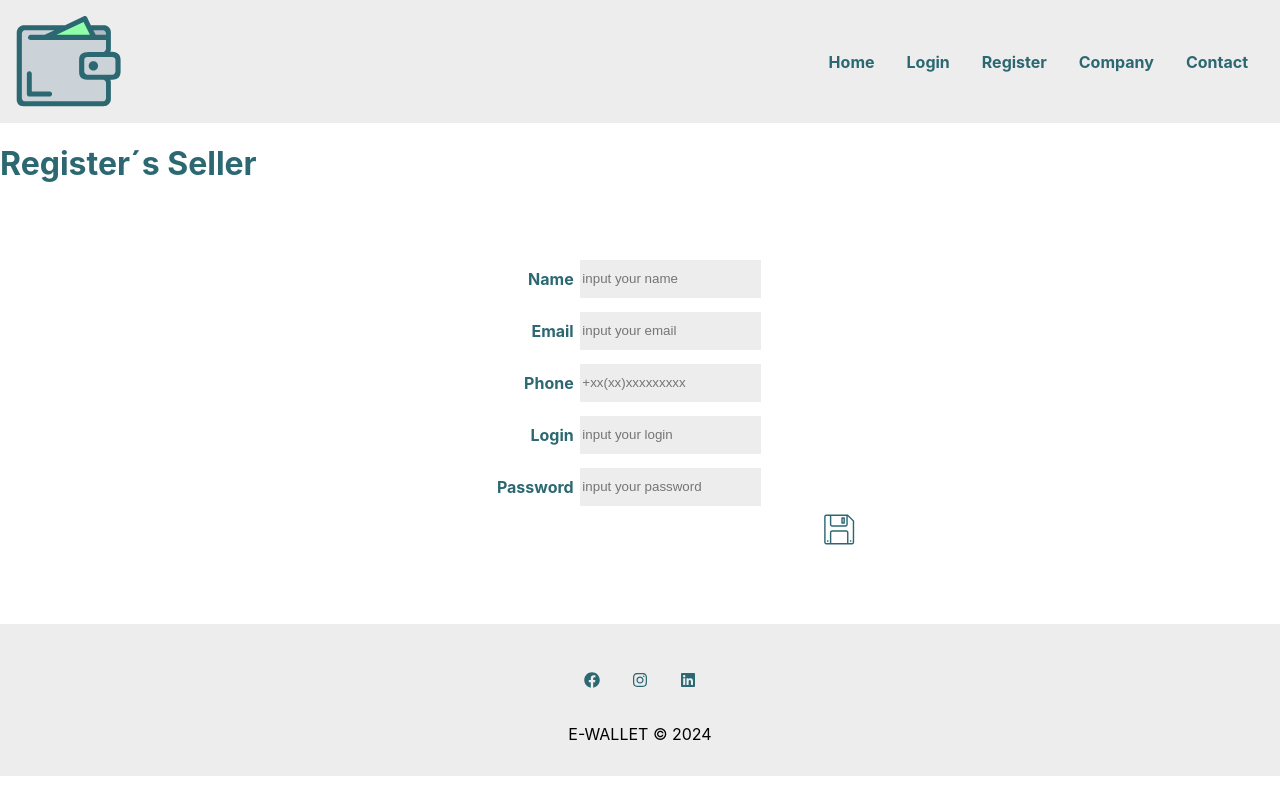
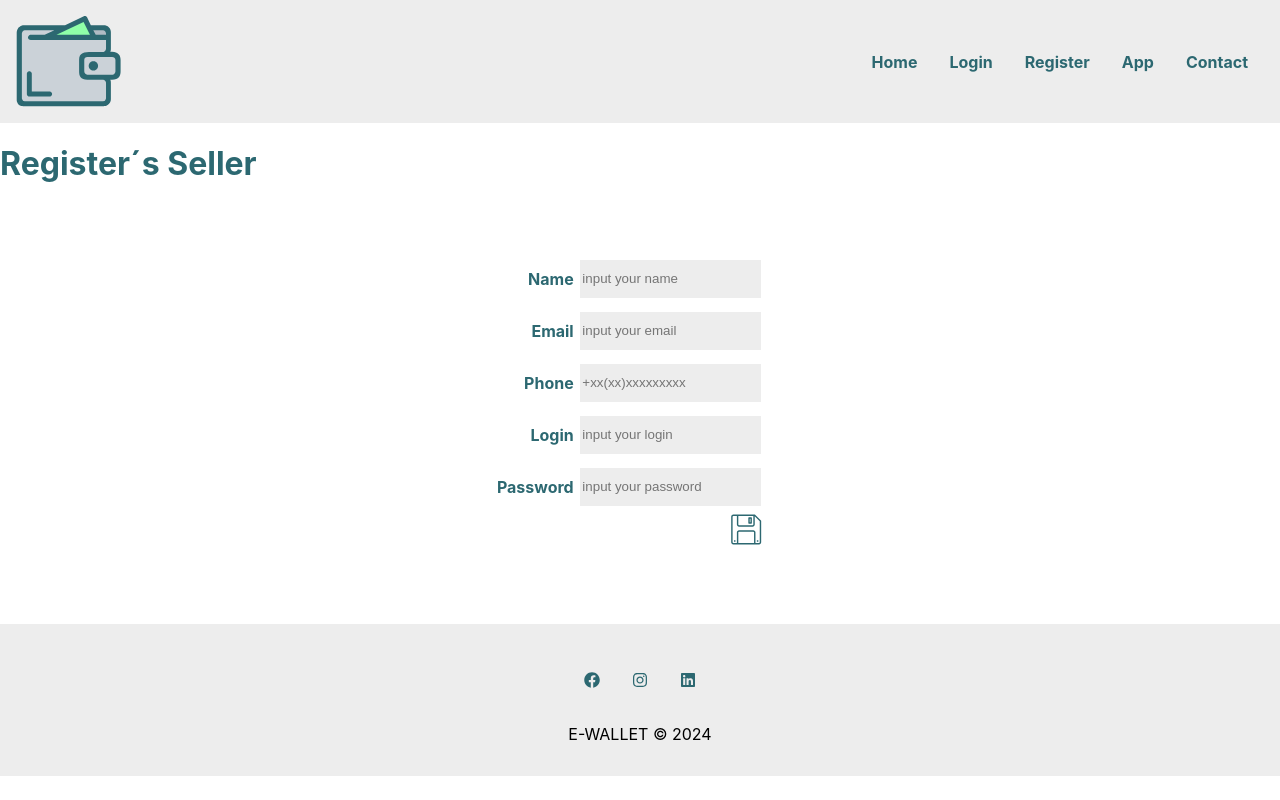
Before and after one commit to dimasdevspro/wallet-for-sellers-r, a React (Create React App) app: page /register in a window 1280 px wide. Built offline with nearby package versions, Linux system fonts and the light colour scheme.

Commit message:
modified company for app in navbar

```diff
--- a/src/components/layout/Navbar.js
+++ b/src/components/layout/Navbar.js
@@ -10,7 +10,7 @@ function Navbar(){
                 <li><Link to='/'>Home</Link></li>
                 <li><Link to='/login'>Login</Link></li>
                 <li><Link to='/register'>Register</Link></li>
-                <li><Link to='/company'>Company</Link></li>
+                <li><Link to='/company'>App</Link></li>
                 <li><Link to='/contact'>Contact</Link></li>
 
             </ul>
--- a/src/components/pages/Register.module.css
+++ b/src/components/pages/Register.module.css
@@ -6,7 +6,7 @@
 .body button {
     display: flex;
     position: relative;
-    right: -5.75em;
+    right: 1.25em;
     width: 2em;
     border: none;
     background-color: #ffffff;
```
